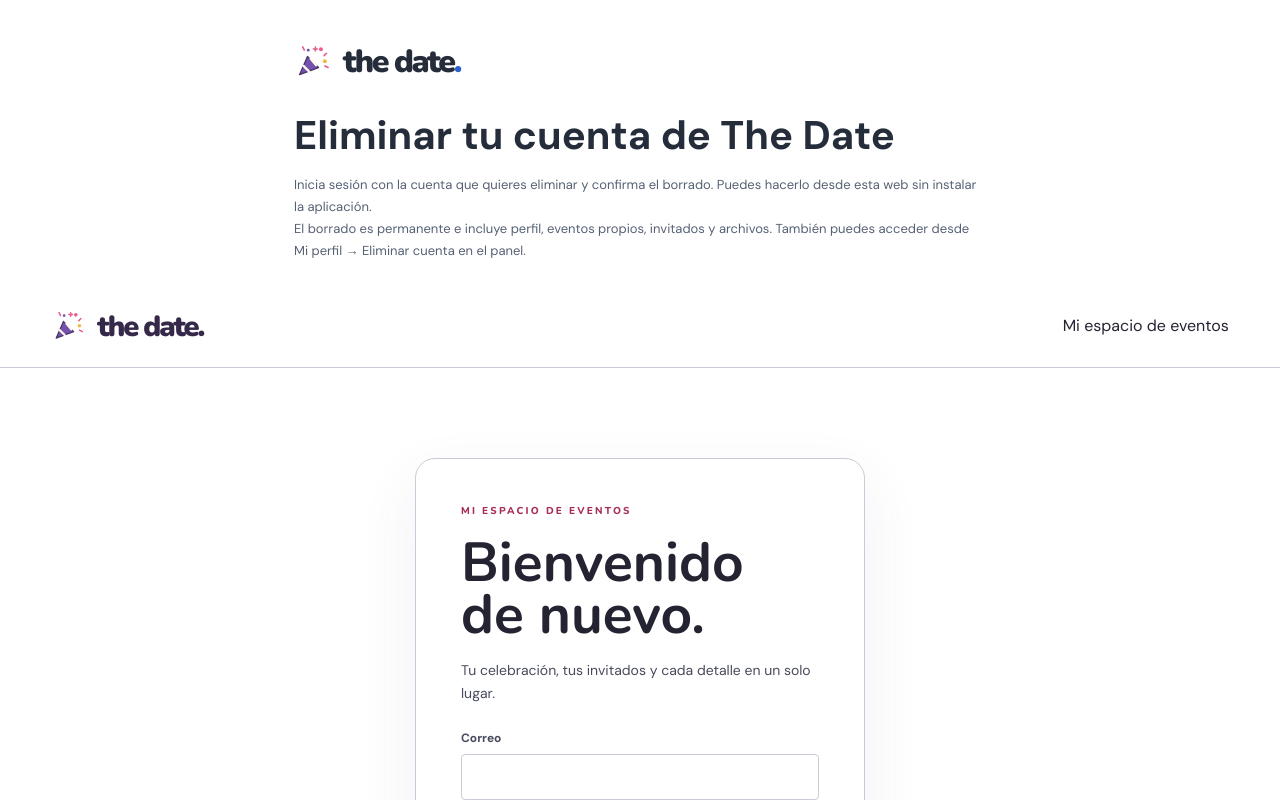
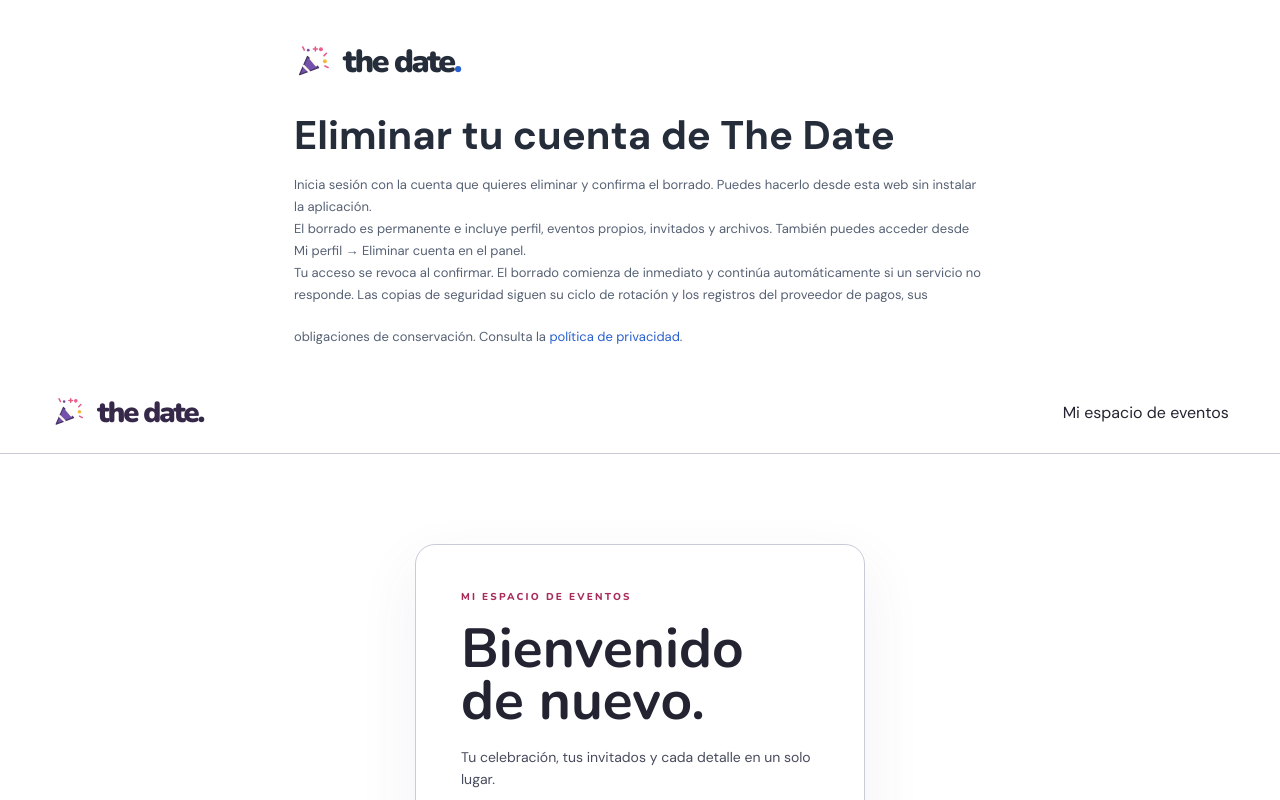
Before and after one commit to lucast1574/thedate.now-front, a Next.js app: page /delete-account in a window 1280 px wide. Shown: the top 800 px of the page. Built offline with nearby package versions, Linux system fonts and the light colour scheme; no server answers.

Commit message:
Clarify data retention on the public deletion entry

```diff
--- a/src/features/account/delete-account-page.tsx
+++ b/src/features/account/delete-account-page.tsx
@@ -41,6 +41,24 @@ export default function DeleteAccountPage({
           </p>
         )}
         {completed && <Link href="/">Volver al inicio</Link>}
+        {!completed && (
+          <p>
+            Tu acceso se revoca al confirmar. El borrado comienza de inmediato y
+            continúa automáticamente si un servicio no responde. Las copias de
+            seguridad siguen su ciclo de rotación y los registros del proveedor
+            de pagos, sus obligaciones de conservación. Consulta la{" "}
+            <a
+              href={
+                wedding
+                  ? "https://save.thedate.now/privacidad"
+                  : "https://thedate.now/privacidad"
+              }
+            >
+              política de privacidad
+            </a>
+            .
+          </p>
+        )}
       </section>
       {!completed && (
         <AccountShell
```
